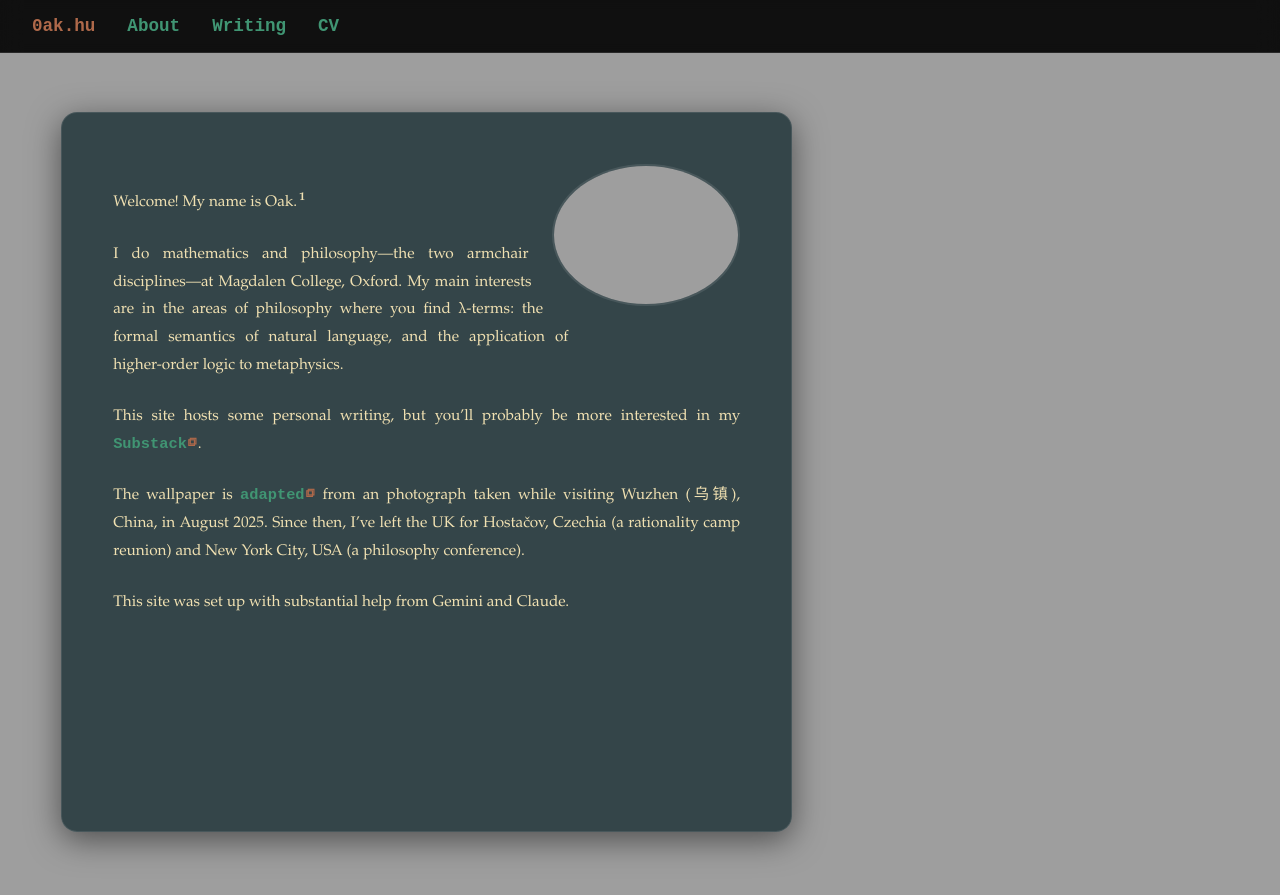
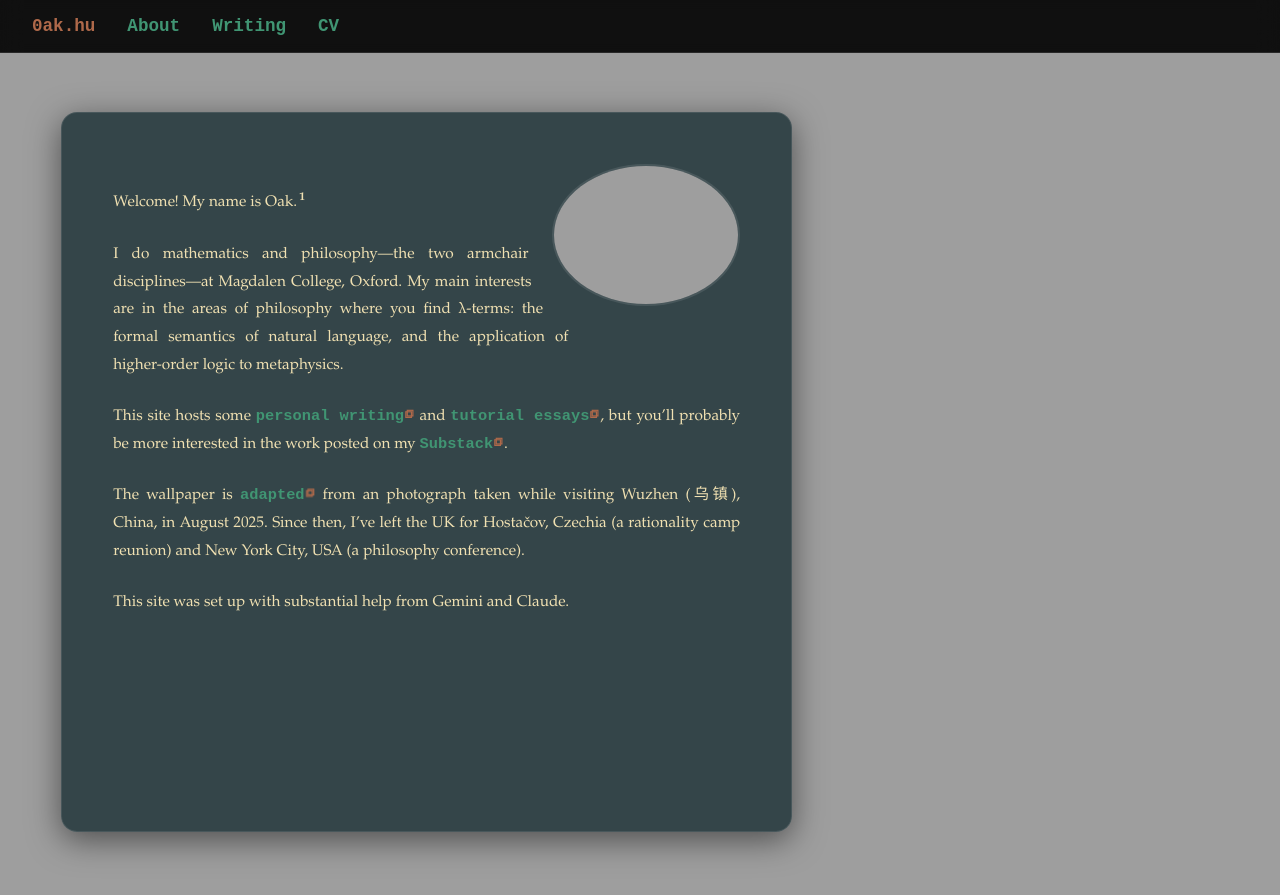
Before and after one commit to oak-hu/site, a Jekyll site: the page built from index.md, in a window 1280 px wide. Shown: the top 895 px of the page. Built offline with Jekyll 4.4.1, drawn with Linux system fonts in a browser that asks for light colours; some web fonts are replaced.

Commit message:
Update index.md

```diff
--- a/index.md
+++ b/index.md
@@ -8,9 +8,10 @@ permalink: /
 
 Welcome! My name is Oak.{% include sidenote.html content="Well, <a href='https://offhandquibbles.substack.com/p/quotes-and-quinean-quasi-quotes-quickly'>technically</a>, my name is ‘Oak Hu’ (a five-letter string), while <em>I'm</em> Oak Hu (the person to whom ‘Oak Hu’ refers); but it’s almost always fine to be sloppy. My parents named me ‘Oak’ after Oklahoma State University, where they went for graduate school. My last name, ‘Hu’, is from the Chinese <cjk>胡</cjk>; appending <cjk>说</cjk> (‘speak’) yields <cjk>胡说</cjk> (‘nonsense’)—naturally, someone named ‘Oak Hu’ does philosophy." %}
 
+
 I do mathematics and philosophy—the two armchair disciplines—at Magdalen College, Oxford. My main interests are in the areas of philosophy where you find λ-terms: the formal semantics of natural language, and the application of higher-order logic to metaphysics.
 
-This site hosts some personal writing, but you'll probably be more interested in my [Substack](https://offhandquibbles.substack.com/).
+This site hosts some [personal writing](/about) and [tutorial essays](/writing/), but you'll probably be more interested in the work posted on my [Substack](https://offhandquibbles.substack.com/).
 
 The wallpaper is [adapted](https://en.wikipedia.org/wiki/Nano_Banana) from an photograph taken while visiting Wuzhen (<cjk>乌镇</cjk>), China, in August 2025. Since then, I've left the UK for Hostačov, Czechia (a rationality camp reunion) and New York City, USA (a philosophy conference).
 
```
